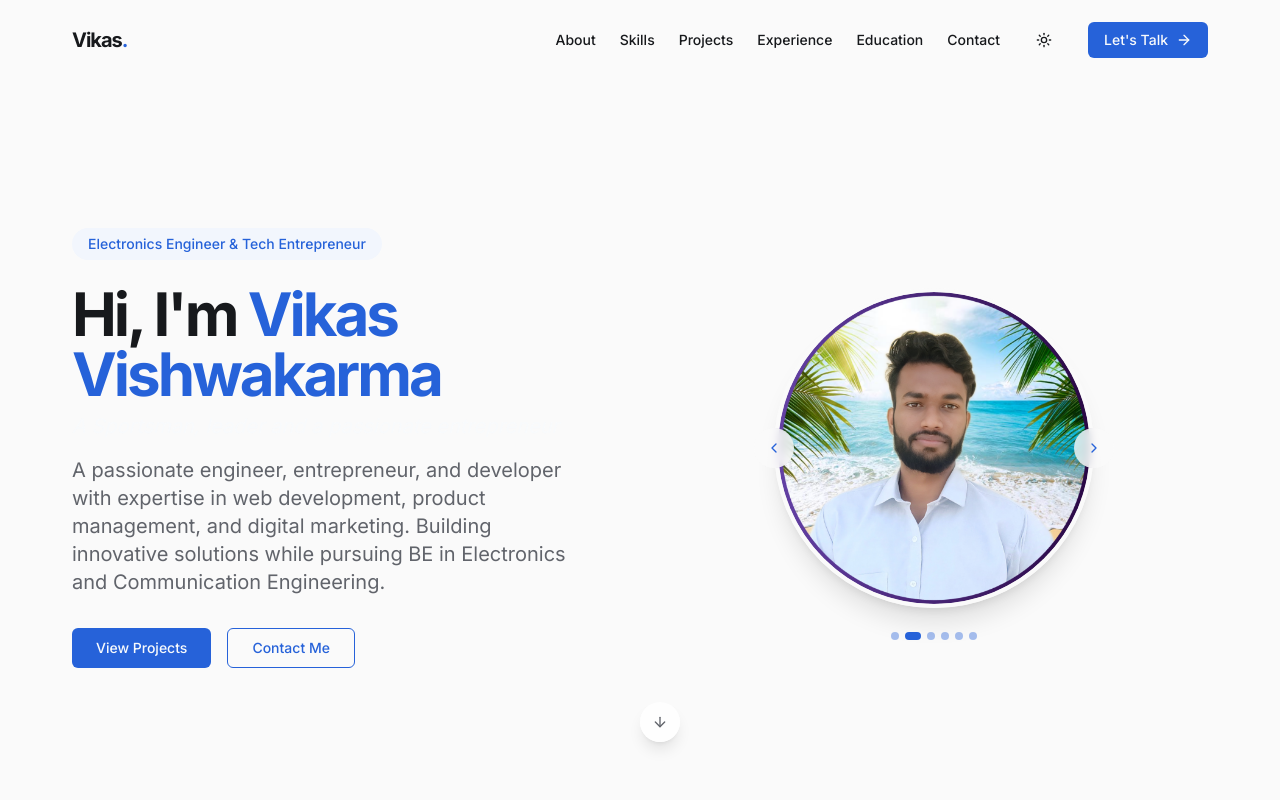
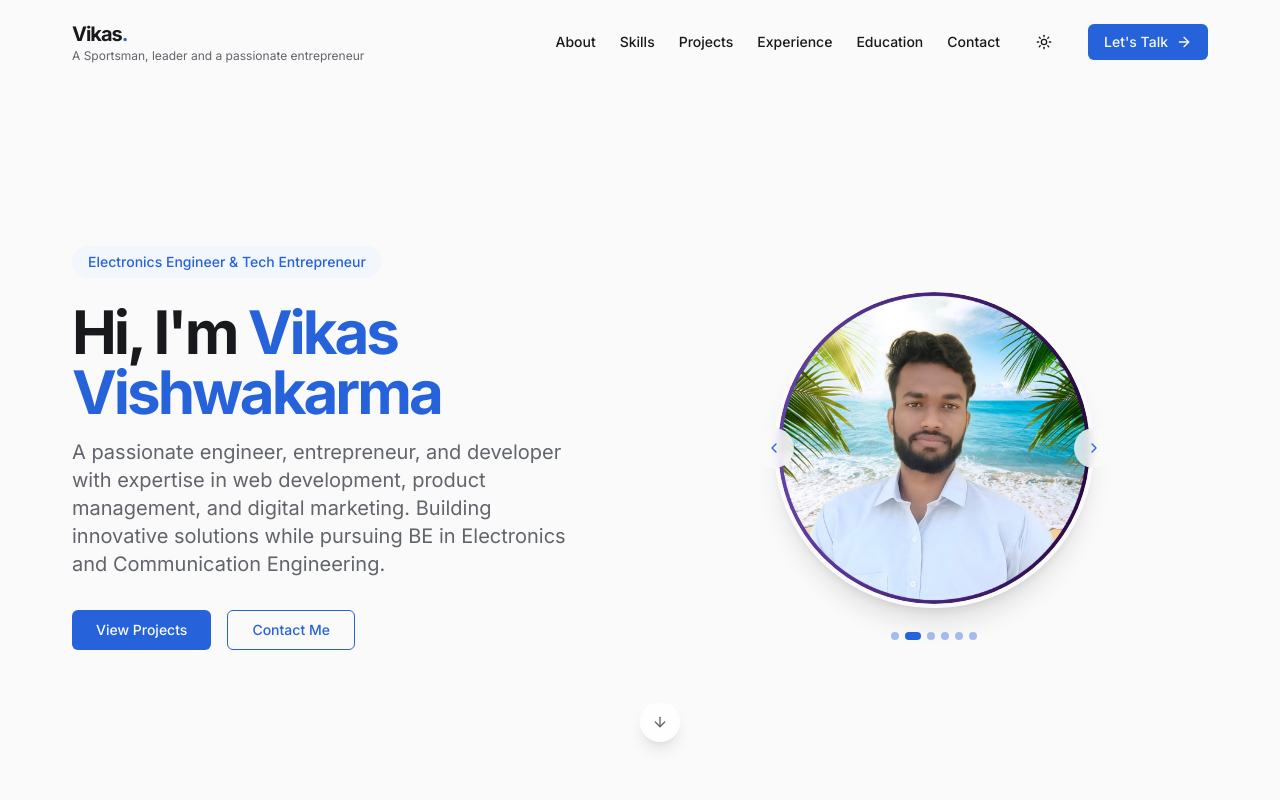
Before and after one commit to vikas1384/personal-website, a React (Vite) app: page / in a window 1280 px wide. Shown: the top 800 px of the page. Built offline with nearby package versions, Linux system fonts and the light colour scheme.

Commit message:
Fix: Remove hero section dependency
Remove the dependency on the hero section in the specified part of the code.

```diff
--- a/src/components/Hero.tsx
+++ b/src/components/Hero.tsx
@@ -23,12 +23,9 @@ const Hero = () => {
             <div className="inline-block bg-accent text-accent-foreground px-4 py-1.5 rounded-full text-sm font-medium mb-6">
               Electronics Engineer & Tech Entrepreneur
             </div>
-            <h1 className="text-4xl sm:text-5xl md:text-6xl font-bold leading-tight tracking-tighter mb-2">
+            <h1 className="text-4xl sm:text-5xl md:text-6xl font-bold leading-tight tracking-tighter mb-4">
               Hi, I'm <span className="text-primary">Vikas Vishwakarma</span>
             </h1>
-            <p className="text-lg md:text-xl text-primary-foreground/80 italic mb-4">
-              A Sportsman, leader and a passionate entrepreneur
-            </p>
             <p className="text-lg md:text-xl text-muted-foreground max-w-lg mb-8">
               A passionate engineer, entrepreneur, and developer with expertise in web development, product management, and digital marketing. Building innovative solutions while pursuing BE in Electronics and Communication Engineering.
             </p>
--- a/src/components/Navbar.tsx
+++ b/src/components/Navbar.tsx
@@ -38,12 +38,17 @@ const Navbar = () => {
       }`}
     >
       <div className="section-container py-0 flex items-center justify-between">
+        <div className="flex flex-col">
           <a
             href="#"
             className="text-xl font-bold tracking-tighter hover:text-primary transition-colors"
           >
             Vikas<span className="text-primary">.</span>
           </a>
+          <span className="text-xs text-muted-foreground hidden md:block">
+            A Sportsman, leader and a passionate entrepreneur
+          </span>
+        </div>
 
         {/* Desktop menu */}
         <nav className="hidden md:flex items-center space-x-6">
@@ -88,6 +93,14 @@ const Navbar = () => {
         }`}
       >
         <div className="flex flex-col items-center justify-center h-full space-y-6 p-4">
+          <div className="mb-4 text-center">
+            <div className="text-xl font-bold mb-1">
+              Vikas<span className="text-primary">.</span>
+            </div>
+            <div className="text-sm text-muted-foreground">
+              A Sportsman, leader and a passionate entrepreneur
+            </div>
+          </div>
           {navLinks.map((link) => (
             <a
               key={link.name}
```
Lines whose indentation alone changed are shown as unchanged.
